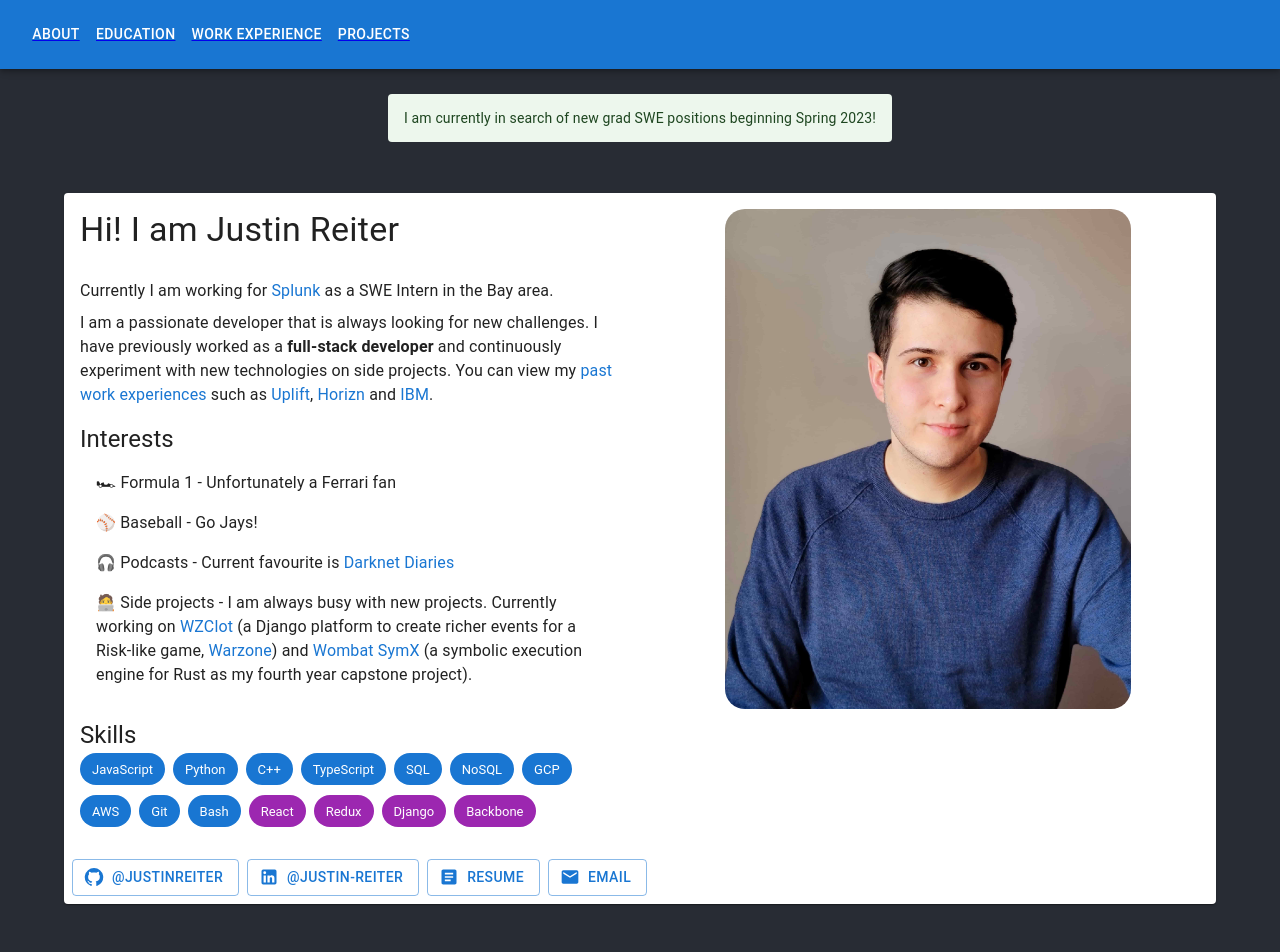
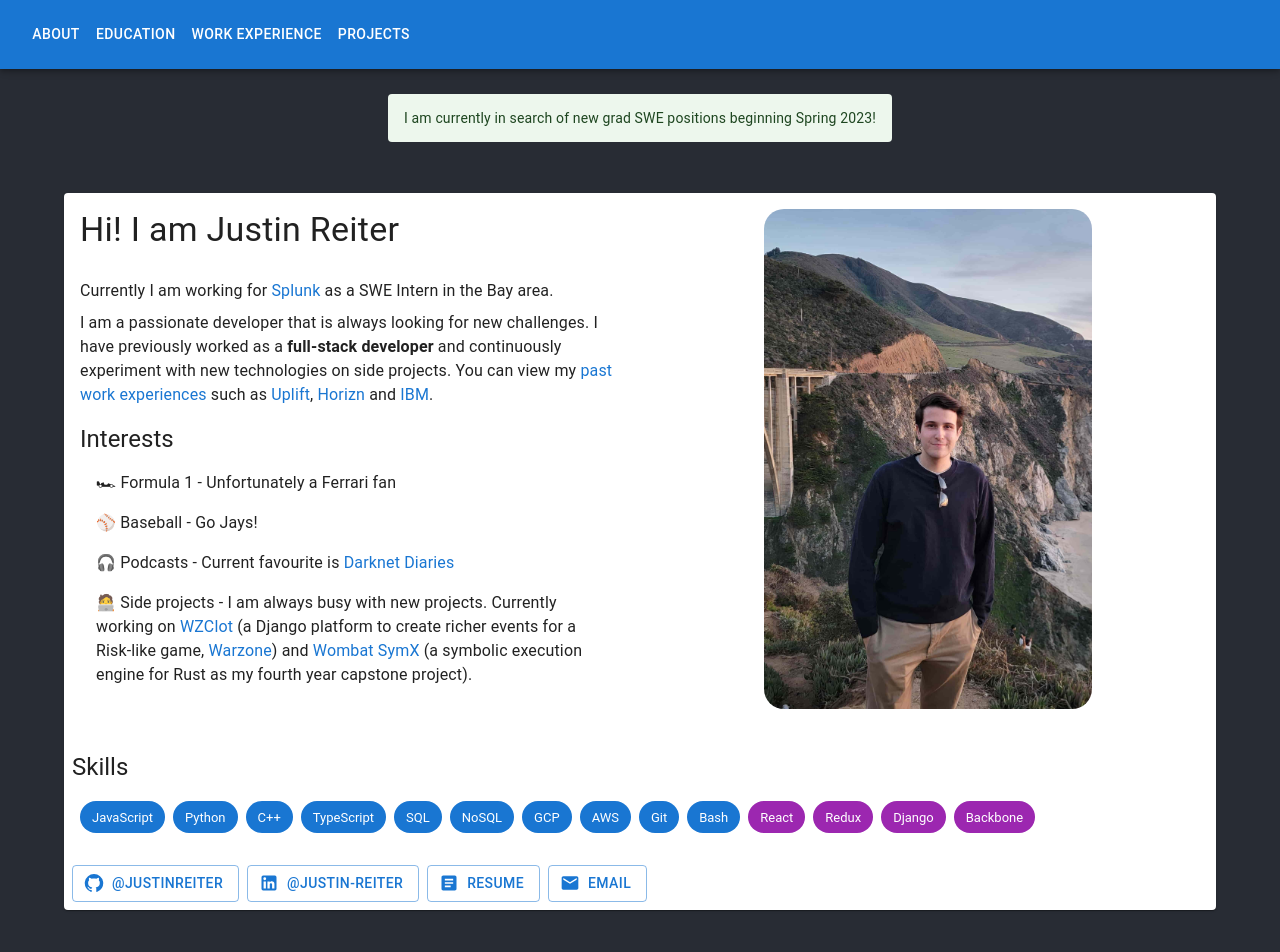
Before and after one commit to JustinReiter/JustinReiter.github.io, a React (Create React App) app: page / in a window 1280 px wide. Shown: the top 952 px of the page. Built offline with nearby package versions, Linux system fonts and the light colour scheme.

Commit message:
Update website

```diff
--- a/src/data.ts
+++ b/src/data.ts
@@ -23,6 +23,7 @@ export const projects : Project[] = [
             'Python',
             'PostgreSQL'
         ],
+        priority: 7,
         img: {
             src: 'wzclot.png',
             alt: 'WZClot event bracket'
@@ -43,6 +44,7 @@ export const projects : Project[] = [
         date: '2021',
         description: 'WZ Statistics is platform to aggregate and track statistics covering the official ladders on the Risk-like game, Warzone. The platform contains data spanning 3,000 players and +117,000 games over +45 seasons of the Seasonal ladder. Users can view stats regarding a specific season or player with details of every game.',
         subdescription: 'The front-end is created with React, while the back-end uses Express and CockroachDB to create a data-driven platform.',
+        priority: 3,
         keywords: [
             'React',
             'JavaScript',
@@ -68,6 +70,7 @@ export const projects : Project[] = [
         date: '2021',
         description: 'Developed in the Hack the North 2020++ hackathon, Flock is a mobile app to help friends discover mutually-liked movies. The platform consists of a React Native front-end, Express back-end and CockroachDB database to store 6,860 movies across 27 genres.',
         subdescription: 'This hack won the CockroachDB sponsor prize at the HTN 2020++ hackathon for the best use of the CockroachDB database!',
+        priority: 2,
         keywords: [
             "React Native",
             "Express",
@@ -89,6 +92,7 @@ export const projects : Project[] = [
         ],
         date: '2020',
         description: "JBot is an artificial intelligence bot developed to play the Risk-like game, Warzone. Among all existing bots, JBot achieves the strongest starting distribution with complex, dynamic decisions.",
+        priority: 1,
         keywords: [
             "C#",
             "Artificial Intelligence"
@@ -109,6 +113,7 @@ export const projects : Project[] = [
         date: '2022',
         description: 'Wombat SymX is a symbolic execution tool for LLVM bytecode that is written in Rust. The project performs static analysis on languages that compile to LLVM bytecode to determine function safety.',
         subdescription: 'This project is developed as the fourth-year design capstone project for the Software Engineering program at the University of Waterloo.',
+        priority: 5,
         keywords: [
             'Rust',
         ],
@@ -123,6 +128,7 @@ export const projects : Project[] = [
         ],
         date: '2022',
         description: "A machine learning bot created to play 1v1 games in Rocket League with supervised learning consisting of data from human players. The models were created with Tensorflow and required custom plugins to extract data from players in-game to construct the training datasets.",
+        priority: 4,
         keywords: [
             "Python",
             "Machine Learning",
@@ -141,6 +147,7 @@ export const projects : Project[] = [
         date: '2022',
         description: "This project is an assortment of scripts created to help manage the Clan League event on Warzone. Clan League is a Promotion/Relegation event where clans compete in different game modes for a trophy. The event spans 6 months, with the involvement of 25 clans and 500 players.",
         subdescription: "The scripts handle all aspects of the event lifecycle. This includes Google App Scripts to manage populating and tallying scores on a Google Sheets, Python scripts for scorekeepers to compose update reports, and JavaScript files to regularly update score results.",
+        priority: 6,
         keywords: [
             "Python",
             "JavaScript",
--- a/src/types.ts
+++ b/src/types.ts
@@ -16,6 +16,7 @@ export interface Project {
   description: string;
   subdescription?: string;
   keywords: string[];
+  priority: number;
   img?: img;
 }
 
--- a/src/views/components/header.tsx
+++ b/src/views/components/header.tsx
@@ -70,7 +70,7 @@ const Header = () => {
             >
               {pages.map((page, index) => (
                 <MenuItem key={index} onClick={() => setAnchorElNav(null)}>
-                  <Link to={page.path} key={index} >
+                  <Link to={page.path} key={index} style={{ textDecoration: 'none', color: '#1976d2' }}>
                     <Typography textAlign="center">{page.name}</Typography>
                   </Link>
                 </MenuItem>
@@ -83,13 +83,13 @@ const Header = () => {
             component="div"
             sx={{ flexGrow: 1, display: { xs: 'flex', md: 'none' } }}
           >
-            <Link to="/" style={{ textDecoration: 'none' }}>
+            <Link to="/" style={{ textDecoration: 'none', color: '#1976d2' }}>
               Justin Reiter
             </Link>
           </Typography>
           <Box sx={{ flexGrow: 1, display: { xs: 'none', md: 'flex' } }}>
             {pages.map((page, index) =>(
-              <Link to={page.path} key={index}>
+              <Link to={page.path} key={index} style={{ textDecoration: 'none' }}>
                 <Button
                   sx={{ my: 2, color: 'white', display: 'block' }}
                 >
--- a/src/views/home/index.tsx
+++ b/src/views/home/index.tsx
@@ -16,7 +16,7 @@ import GitHubIcon from "@mui/icons-material/GitHub";
 import LinkedInIcon from "@mui/icons-material/LinkedIn";
 import ArticleIcon from "@mui/icons-material/Article";
 import EmailIcon from "@mui/icons-material/Email";
-import jr from "../../assets/jr_compressed.jpg";
+import jr from "../../assets/JustinReiter_BigSur_cropped-min.jpg";
 import { FC, ReactNode } from "react";
 
 const skills = [
@@ -52,7 +52,7 @@ const Home = () => {
           display="flex"
           sx={{ justifyContent: { xs: "center", md: "space-between" } }}
         >
-          <Grid item xs={12} md={6}>
+          <Grid item xs={12} md={6} order={{ xs: 2, md: 1 }}>
             <CardContent>
               <Typography gutterBottom variant="h4" component="div">
                 Hi! I am Justin Reiter
@@ -166,21 +166,6 @@ const Home = () => {
                   </ListItem>
                 </List>
               </Typography>
-              <Typography variant="h5" component="div" sx={{ mt: 2 }}>
-                Skills
-              </Typography>
-              <Grid container direction="row" spacing={1}>
-                {skills.map((skill: string) => (
-                  <Grid item key={skill}>
-                    <Chip label={skill} variant="filled" color="primary" />
-                  </Grid>
-                ))}
-                {frameworks.map((framework: string) => (
-                  <Grid item key={framework}>
-                    <Chip label={framework} variant="filled" color="secondary" />
-                  </Grid>
-                ))}
-              </Grid>
             </CardContent>
           </Grid>
           <Grid
@@ -189,6 +174,7 @@ const Home = () => {
             md={6}
             display="flex"
             sx={{ justifyContent: "center", mt: 2 }}
+            order={{ xs: 1, md: 2 }}
           >
             <img
               style={{ borderRadius: 20, height: "500px" }}
@@ -197,6 +183,25 @@ const Home = () => {
             />
           </Grid>
         </Grid>
+        <CardContent>
+          <Grid container xs={12} spacing={1}>
+            <Typography variant="h5" component="div" sx={{ mt: 2, pb: 1 }}>
+              Skills
+            </Typography>
+            <Grid container direction="row" spacing={1} sx={{ p: 1 }}>
+              {skills.map((skill: string) => (
+                <Grid item key={skill}>
+                  <Chip label={skill} variant="filled" color="primary" />
+                </Grid>
+              ))}
+              {frameworks.map((framework: string) => (
+                <Grid item key={framework}>
+                  <Chip label={framework} variant="filled" color="secondary" />
+                </Grid>
+              ))}
+            </Grid>
+          </Grid>
+        </CardContent>
         <CardActions>
           <Grid container xs={12} spacing={1}>
             <Grid item>
--- a/src/views/projects/index.tsx
+++ b/src/views/projects/index.tsx
@@ -100,7 +100,7 @@ const Projects = () => {
   return (
     <Container maxWidth='lg'>
       <Grid container xs={12} spacing={2} rowSpacing={2}>
-        { projects.map((project: Project, index: number) => renderProject(project, index)) }
+        { projects.sort((a: Project, b: Project) => b.priority - a.priority).map((project: Project, index: number) => renderProject(project, index)) }
       </Grid>
     </Container>
   )
```
Also changed, not shown: src/assets/JustinReiter_BigSur_cropped-min.jpg (added), 1 other file (tests, documents, lock files or other folders).
